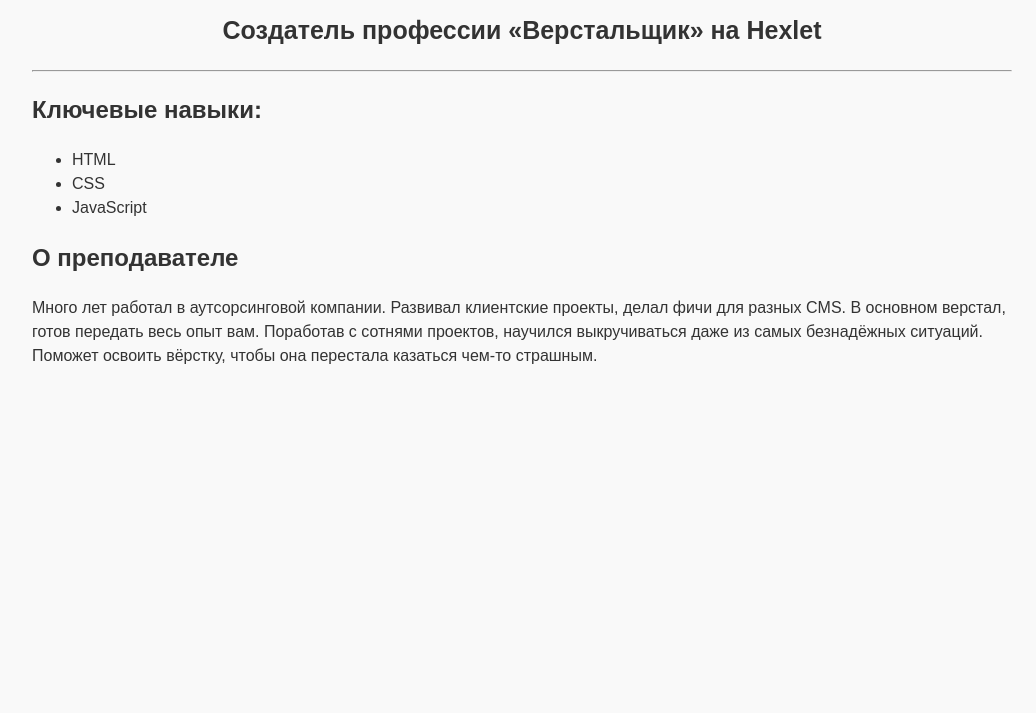
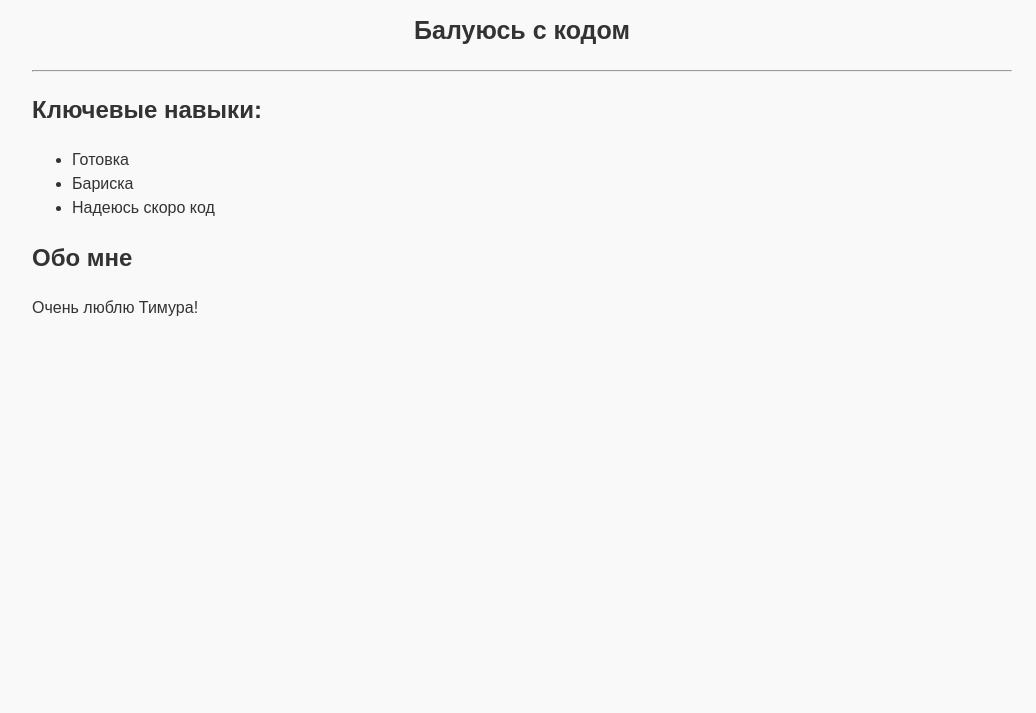
Before and after one commit to ozivoil/ozivoil.github.io, a plain HTML site: page index.html in a window 1280 px wide. Shown: the part 87-800 px from the top of the page, without its empty margins (118-1154 px from the left). Drawn offline with Linux system fonts and the light colour scheme; files that its build step writes are made by us from their sources; files whose address does not match are found by name.

Commit message:
Add files via upload

```diff
--- a/index.html
+++ b/index.html
@@ -5,23 +5,23 @@
     </head>
     <body>
         <main>
-        <h1>Никита Михайлов</h1>
-        <h2>Создатель профессии «Верстальщик» на Hexlet</h2>
+        <h1>Диана Волкова</h1>
+        <h2>Балуюсь с кодом</h2>
 
         <hr>
 
         <section>
             <h2>Ключевые навыки:</h2>
             <ul>
-                <li>HTML</li>
-                <li>CSS</li>
-                <li>JavaScript</li>
+                <li>Готовка</li>
+                <li>Бариска</li>
+                <li>Надеюсь скоро код</li>
             </ul>
         </section>
 
         <section>
-            <h2>О преподавателе</h2>
-            <p>Много лет работал в аутсорсинговой компании. Развивал клиентские проекты, делал фичи для разных CMS. В основном верстал, готов передать весь опыт вам. Поработав с сотнями проектов, научился выкручиваться даже из самых безнадёжных ситуаций. Поможет освоить вёрстку, чтобы она перестала казаться чем-то страшным.</p>
+            <h2>Обо мне </h2>
+            <p>Очень люблю Тимура!</p>
         </section>
     </main>
     </body>
```
